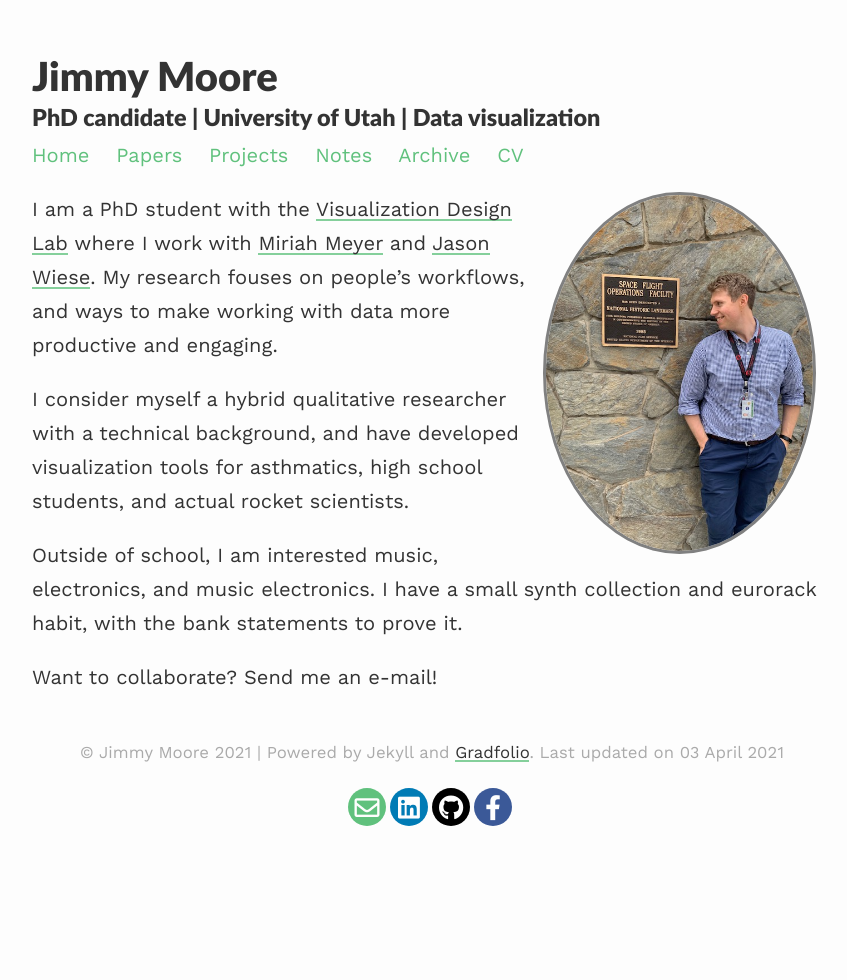
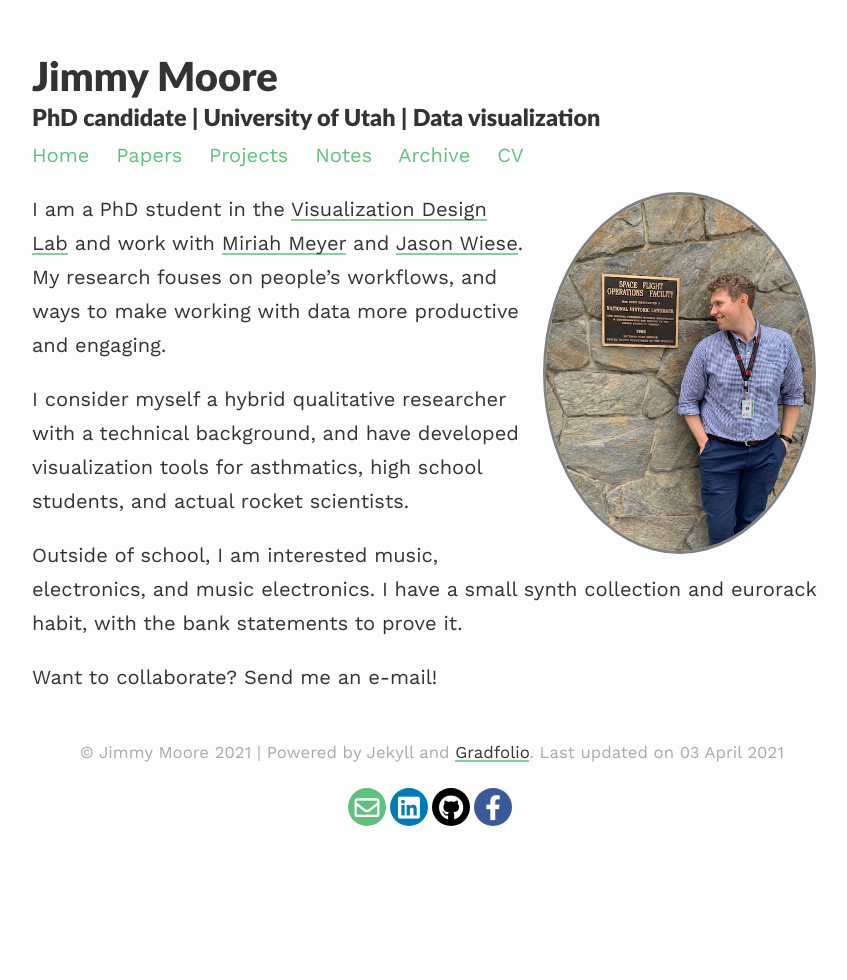
Before and after one commit to UtahJimmy/utahjimmy.github.io, a Jekyll site: the page built from index.md, in a window 1280 px wide. Shown: the whole page, without its empty margins (208-1055 px from the left). Built offline with Jekyll 4.4.1, drawn with Linux system fonts in a browser that asks for light colours; nearby versions of some CDN libraries.

Commit message:
Update index.md

```diff
--- a/index.md
+++ b/index.md
@@ -7,7 +7,7 @@
 published: true
 ---
 
-I am a PhD student with the [Visualization Design Lab](https://vdl.sci.utah.edu/) where I work with [Miriah Meyer](https://www.cs.utah.edu/~miriah/) and [Jason Wiese](https://www.cs.utah.edu/~wiese/).  My research fouses on people's workflows, and ways to make working with data more productive and engaging.
+I am a PhD student in the [Visualization Design Lab](https://vdl.sci.utah.edu/) and work with [Miriah Meyer](https://www.cs.utah.edu/~miriah/) and [Jason Wiese](https://www.cs.utah.edu/~wiese/).  My research fouses on people's workflows, and ways to make working with data more productive and engaging.
 
 I consider myself a hybrid qualitative researcher with a technical background, and have developed visualization tools for asthmatics, high school students, and actual rocket scientists.
 
```
